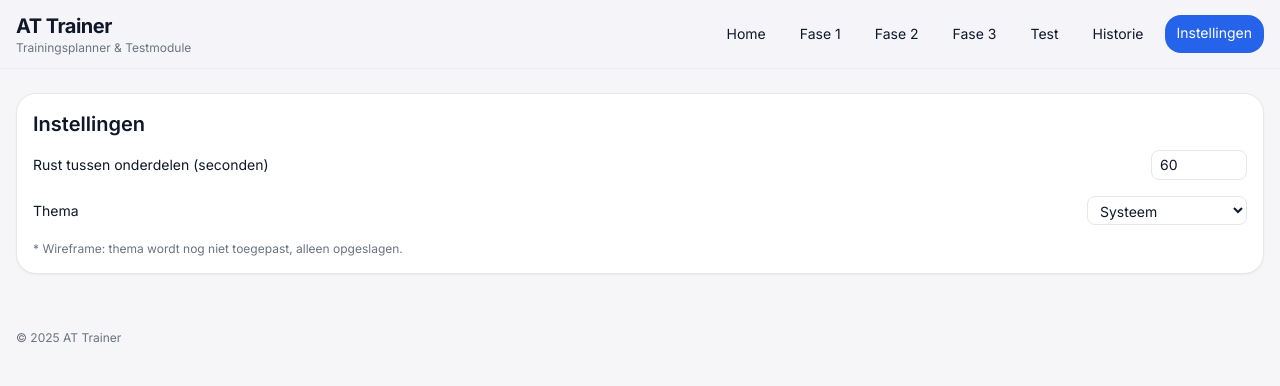
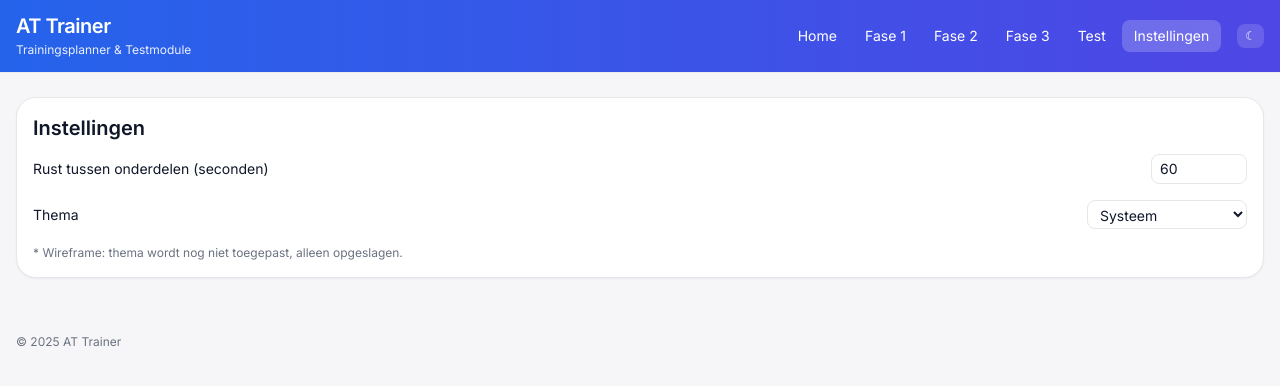
Before and after one commit to Lars87-maker/Training, a React (Vite) app: page /settings in a window 1280 px wide. Shown: the top 386 px of the page. Built offline with nearby package versions, Linux system fonts and the light colour scheme.

Commit message:
Update AppShell.tsx

```diff
--- a/src/ui/AppShell.tsx
+++ b/src/ui/AppShell.tsx
@@ -1,23 +1,41 @@
+import * as React from 'react'
 import { NavLink } from 'react-router-dom'
 
 export default function AppShell({ children }: { children: React.ReactNode }){
+  const [dark, setDark] = React.useState(() => {
+    if (typeof window === 'undefined') return false
+    const saved = localStorage.getItem('theme')
+    if (saved) return saved === 'dark'
+    return window.matchMedia && window.matchMedia('(prefers-color-scheme: dark)').matches
+  })
+  React.useEffect(()=>{
+    document.documentElement.classList.toggle('dark', dark)
+    localStorage.setItem('theme', dark ? 'dark' : 'light')
+  }, [dark])
+
   return (
     <div className="min-h-screen bg-[hsl(var(--bg))] text-[hsl(var(--text))]">
-      <header className="border-b border-gray-200/60 dark:border-white/10 sticky top-0 z-40 backdrop-blur bg-[hsl(var(--bg))]/70">
-        <div className="container flex items-center justify-between py-3">
-          <div>
-            <div className="text-xl font-bold tracking-tight">AT Trainer</div>
-            <div className="text-xs text-gray-500">Trainingsplanner & Testmodule</div>
+      <header className="sticky top-0 z-40 border-b border-gray-200/60 dark:border-white/10 backdrop-blur">
+        <div className="bg-gradient-to-r from-blue-600 to-indigo-600 text-white">
+          <div className="container flex items-center justify-between py-3">
+            <div>
+              <div className="text-xl font-semibold tracking-tight">AT Trainer</div>
+              <div className="text-xs/5 opacity-90">Trainingsplanner & Testmodule</div>
+            </div>
+            <div className="flex items-center gap-2">
+              <nav className="hidden md:flex gap-1">
+                <TopNav to="/">Home</TopNav>
+                <TopNav to="/fase/1">Fase 1</TopNav>
+                <TopNav to="/fase/2">Fase 2</TopNav>
+                <TopNav to="/fase/3">Fase 3</TopNav>
+                <TopNav to="/test">Test</TopNav>
+                <TopNav to="/settings">Instellingen</TopNav>
+              </nav>
+              <button onClick={()=> setDark(v=>!v)} className="ml-2 rounded-lg bg-white/15 px-2 py-1 text-xs hover:bg-white/25 transition">
+                {dark ? '☀︎' : '☾'}
+              </button>
+            </div>
           </div>
-          <nav className="hidden md:flex gap-2">
-            <Nav to="/">Home</Nav>
-            <Nav to="/fase/1">Fase 1</Nav>
-            <Nav to="/fase/2">Fase 2</Nav>
-            <Nav to="/fase/3">Fase 3</Nav>
-            <Nav to="/test">Test</Nav>
-            <Nav to="/history">Historie</Nav>
-            <Nav to="/settings">Instellingen</Nav>
-          </nav>
         </div>
       </header>
       <main className="container py-6">{children}</main>
@@ -28,11 +46,13 @@ export default function AppShell({ children }: { children: React.ReactNode }){
   )
 }
 
-function Nav({ to, children }: {to:string; children:React.ReactNode}){
+function TopNav({ to, children }: {to:string; children:React.ReactNode}){
   return (
     <NavLink
       to={to}
-      className={({isActive}) => `px-3 py-2 rounded-xl text-sm transition-colors ${isActive ? 'bg-blue-600 text-white' : 'hover:bg-white/70 dark:hover:bg-white/5 border border-transparent'}`}
+      className={({isActive}) =>
+        `px-3 py-1.5 rounded-lg text-sm transition-colors ${isActive ? 'bg-white/20' : 'hover:bg-white/10'}`
+      }
     >{children}</NavLink>
   )
 }
```
